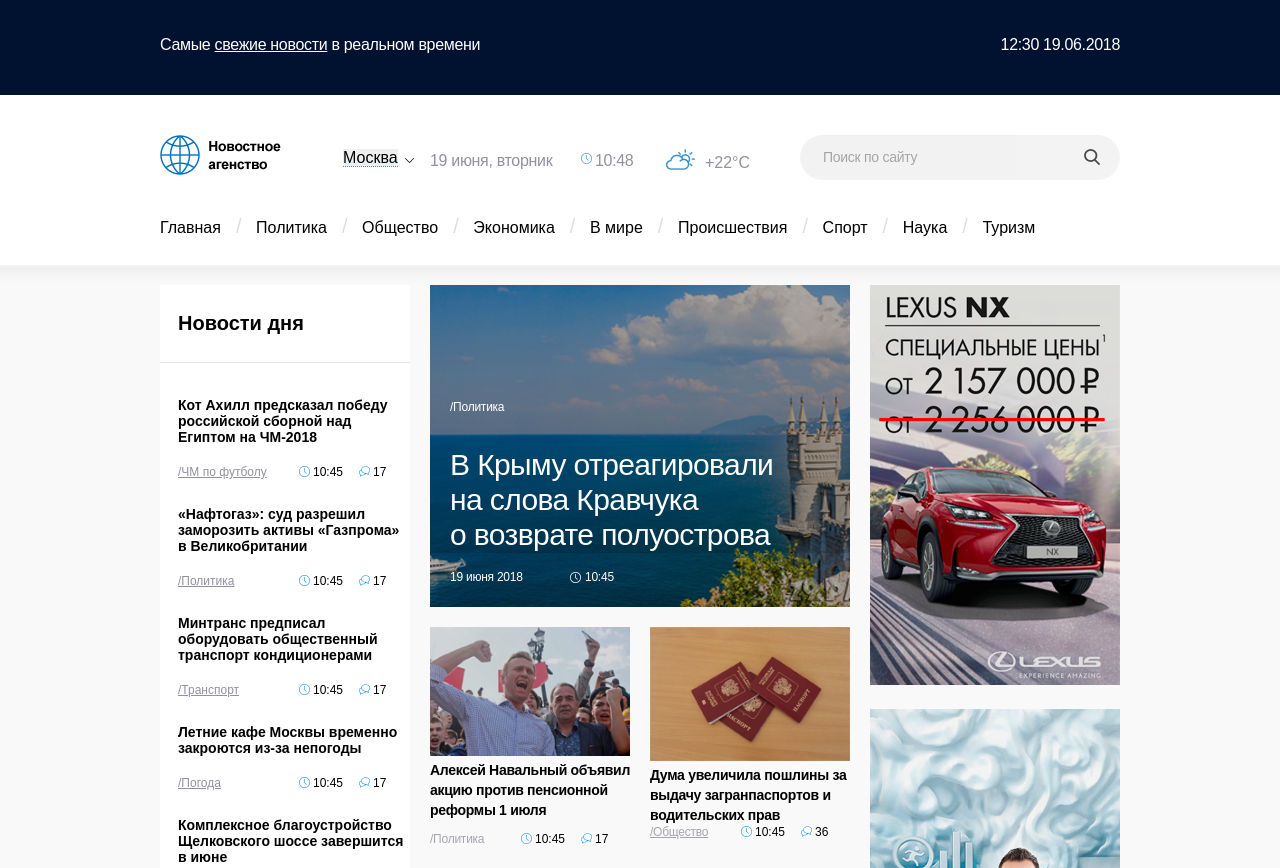
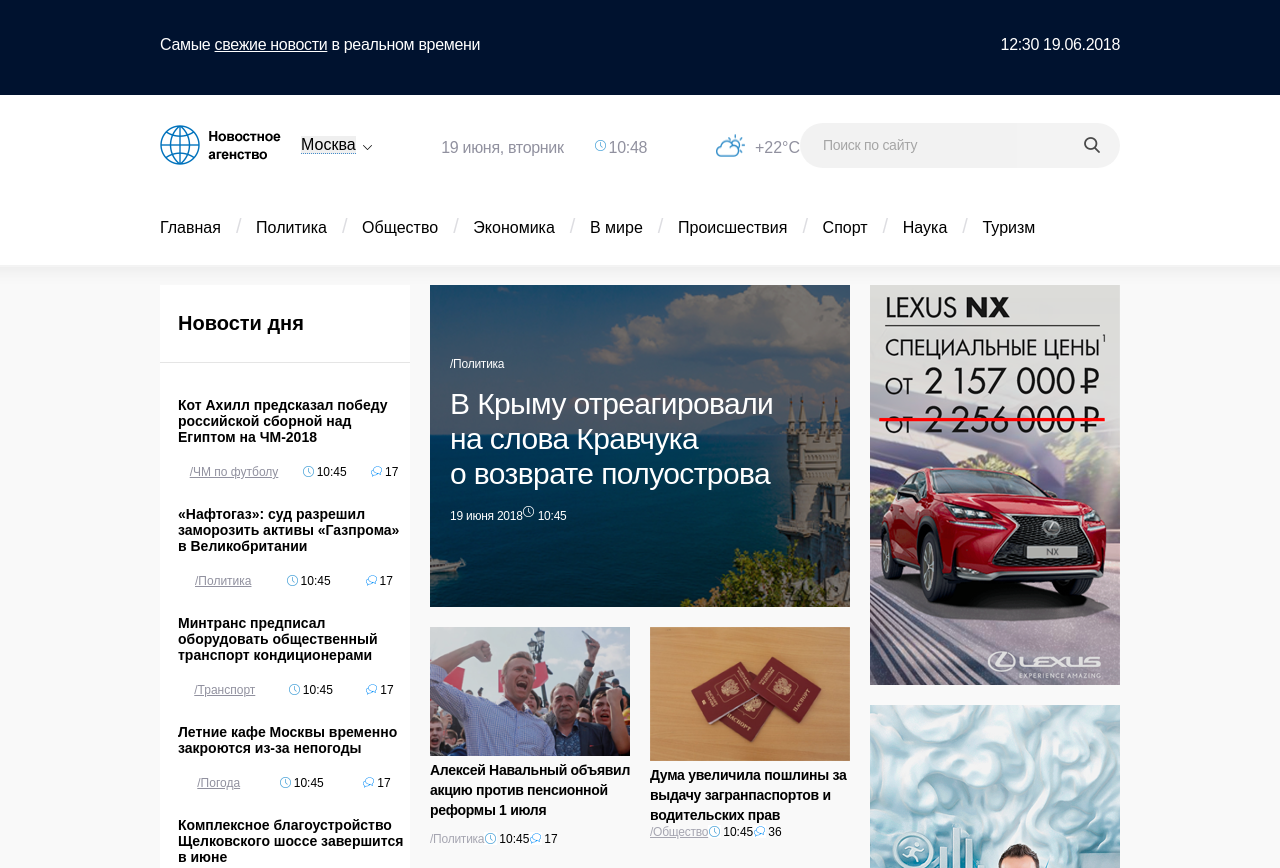
Before and after one commit to Pakistanka/News-portal, a plain HTML site: page index.html in a window 1280 px wide. Shown: the top 868 px of the page. Drawn offline with Linux system fonts and the light colour scheme.

Commit message:
delete floats and add flexes

```diff
--- a/css/styles.css
+++ b/css/styles.css
@@ -39,6 +39,8 @@ h2 {
 	width: 960px;
 	margin: 0 auto;
 	position: relative;
+	display: flex;
+    justify-content: space-between;
 }
 
 .datetime {
@@ -54,10 +56,12 @@ h2 {
 
 #header {
 	height: 100px;
+	display: flex;
+	align-items: center;
 }
 
 #logo {
-	position: absolute;
+	/* position: absolute; */
 	top: 40px;
 }
 
@@ -68,8 +72,13 @@ h2 {
 #column-left {
 	background-color: #FFFFFF;
 	width: 250px;
-	float: left;
+	display: flex;
+    flex-direction: column;
 }
+	.news {
+		display: flex;
+		justify-content: space-around ;
+	}
 
 	.news-item {
 		padding-left: 18px;
@@ -84,7 +93,8 @@ h2 {
 
 	.news-item-props {
 		font-size: 12px;
-		position: relative;
+		display: flex;
+    	justify-content: space-around;
 	}
 
 		.news-item-props a {
@@ -92,18 +102,18 @@ h2 {
 		}
 
 		.news-time {
-			position: absolute;
+			/* position: absolute;
 			top: 0;
-			left: 120px;
+			left: 120px; */
 			padding-left: 15px;
 			background-image: url('../img/icon-time.png');
 			background-repeat: no-repeat;
 		}
 
 		.news-comments-count {
-			position: absolute;
+			/* position: absolute;
 			top: 0;
-			left: 180px;
+			left: 180px; */
 			padding-left: 15px;
 			background-image: url('../img/icon-comments.png');
 			background-repeat: no-repeat;
@@ -128,8 +138,10 @@ h2 {
 
 #column-center {
 	width: 420px;
-	margin-left: 20px;
-	float: left;
+	/* margin-left: 20px; */
+	/* float: left; */
+	display: flex;
+	flex-direction: column;
 }
 
 #central-container {
@@ -137,6 +149,10 @@ h2 {
 	background-color: #f9f9f9;
 	background-image: url('../img/central-bg-top.png');
 	background-repeat: repeat-x;
+	/* height: 100vh; */
+
+	display: flex;
+	flex-direction: column;
 }
 
 #central-container .fixed-container {
@@ -145,7 +161,8 @@ h2 {
 
 #column-right {
 	width: 250px;
-	float: right;
+	display: flex;
+    flex-direction: column;
 }
 
 #column-right img {
@@ -160,41 +177,35 @@ h2 {
 	display: list-item;
 }
 .header-left {
-    float: left;
+	display: flex;
 }
 .header-right{
-    float: right;
+    /* float: right; */
 }
 .header-left,
 .header-right,
 .header-center{
-    height: 0px;
+	display: flex;
+	align-items: center;
 }
 .header-center {
-    float: left;
-    position: relative;
-    top: 52px;
-    left: 270px;
+    /* float: left; */
+    /* position: relative; */
+    /* top: 52px; */
+    /* left: 270px; */
     margin-top: 5px;
 }
 
 
 /* HEADER LOGO */
 .logo {
-    position:relative;
-    top: 40px;
+    margin-right: 20px;
     width: 121px;
-
-    float: left;
 }
 
 /* HEADER TOWN */
 .town {
-    position: relative;
-    top: 54px;
-    left: 62px;
 
-    float: right;
 }
     .town-name {
         color: #448ccb;
@@ -243,11 +254,9 @@ h2 {
 }
 
 
-
-
 /* HEADER TIME */
 .header-time {
-    float: right;
+    /* float: right; */
 
     color: #91919f;
     font-family: "Arial MT", sans-serif;
@@ -263,13 +272,10 @@ h2 {
 /* HEADER WEATHER */
 
 .weather {
-    position:relative;
-    top: 54px;
-    right: 50px;
-    float: left;
+	display: flex;
 }
     .weather-tem {
-        float: right;
+        /* float: right; */
         padding-left: 10px;
 		padding-top: 5px;
 		color: #91919f;
@@ -278,14 +284,11 @@ h2 {
 		font-weight: 400;
     }
     .weather-image {
-        float: left;
+        /* float: left; */
     }
 
 /* HEADER SEARCH */
 .search {
-    float: right;
-    position: relative;
-    top: 40px;
 }
     .search input {
         width: 320px;
@@ -381,16 +384,20 @@ h2 {
 
 #special-news {
 	margin-top: 20px;
-	height: 393px;
+	/* height: 393px; */
 	margin-bottom: 60px;
+	display: flex;
+    justify-content: space-around;
 }
 .special-left {
-	float: left;
+	/* float: left; */
 }
 .big-news {
 	background-image: url(../img/Layer_9.png);
 	width: 575px;
 	height: 393px;
+	background-size: contain;
+	background-repeat: no-repeat;
 }
 .opacity {
 	width: 575px;
@@ -400,12 +407,15 @@ h2 {
 	top: 20px;
 }
 .news-list {
-	height:393px;
-	position: absolute;
-	top: 20px;
-	margin-left: 20px;
-	margin-top: 100px;
 	line-height: 20px;
+	background-color: rgba(0,0,0, .45);
+	height: 100%;
+	width: 100%;
+
+	display: flex;
+    flex-direction: column;
+    align-items: flex-start;
+    justify-content: center;
 }
 	.news-span {
 		color: #ffffff;
@@ -413,7 +423,8 @@ h2 {
 		font-size: 12px;
 		font-weight: 400;
 		letter-spacing: -0.24px;
-		margin-bottom: 30px;
+		/* margin-bottom: 30px; */
+		padding-left: 20px;
 	}
 	.news-title {
 		color: #ffffff;
@@ -423,6 +434,7 @@ h2 {
 		letter-spacing: -0.6px;
 		line-height: 35px;
 		margin:0px;
+		padding-left: 20px;
 	}
 	.news-text {
 		opacity: 0.7;
@@ -431,6 +443,7 @@ h2 {
 		font-size: 14px;
 		font-weight: 400;
 		letter-spacing: -0.28px;
+		padding-left: 20px;
 	}
 	.news-list .news-item-props {
 		color: #ffffff;
@@ -439,22 +452,25 @@ h2 {
 		font-weight: 400;
 		letter-spacing: -0.24px;
 		margin: 15px 0px 25px;
+		padding-left: 20px;
 	}
 	.news-list .news-time {
-		position: absolute;
-		top: 0;
+		/* position: absolute;
+		top: 0; */
 		padding-left: 15px;
 		background-image: url('../img/clock.png');
 		background-repeat: no-repeat;
 	}
 
 .special-right {
-	float: right;
+	display: flex;
+    flex-direction: column;
 	width: 385px;
 }
 	.special-right h2 {
 		padding-left: 19px;
 		padding-top: 30px;
+		margin: 0;
 	}
 	.special-right .news-item-text{
 		font-weight: 700;
@@ -465,7 +481,7 @@ h2 {
 
 .footer {
 	background-color: #00122f;
-	height: 338px;
+	/* height: 338px; */
 }
 
 .copywrite {
@@ -480,22 +496,19 @@ h2 {
 
 	text-align: center;
     padding-top: 20px;
-    border-top: 1px solid #ffffff;
+	border-top: 1px solid #ffffff;
+	margin: 0px;
 }
 
 .footer-up {
-	height: 260px;
+	display: flex;
+	justify-content: space-between;
+    width: 100%;
 }
 
 .footer-left {
-	float: left;
+	display: flex;
 }
-	.list-left{
-		float: left;
-	}
-	.list-right {
-		float: right;
-	}
 	.list-left,
 	.list-right {
 		list-style:none;
@@ -510,12 +523,12 @@ h2 {
 		margin-bottom: 20px;
 	}
 .footer-central {
-	float: left;
-	margin-left: 160px;
 	margin-top: 50px;
 }
-	.footer-central img {
-		float: left;
+
+	.footer-central__wrap {
+		display: flex;
+		align-items: center;
 	}
 	.fc-text {
 		margin: 0px;
@@ -543,7 +556,6 @@ h2 {
 	}
 
 .footer-right{
-	float: right;
 	margin-top: 50px;
 }
 	.info {
@@ -575,18 +587,8 @@ h2 {
 	height: 322px;
 }
 
-.main-news .opacity {
-	background-image: url(../img/Layer_2.png);
-	width: 420px;
-	height: 322px;
-	opacity: .45;
-	position: relative;
-	top: 0px;
-}
+.main-news .news-list {
 
-.main-news .news-list {
-	position: absolute;
-	top: 0;
 	height: 322px;
 }
 
@@ -599,19 +601,24 @@ h2 {
 	letter-spacing: -0.6px;
 }
 
-.main-news .news-time {
-	background-position: left;
-}
 
 .small-news {
 	margin: 20px 0px 0px 0px;
 	padding: 0px;
 	width: 200px;
-	float: left;
+	/* float: left; */
 }
 .small-news:first-child{
 	margin-right: 20px;
 }
+.small-news .news-item-props {
+	justify-content: flex-start;
+    align-items: center;
+	display: flex;
+}
+	.small-news .news-item-props .news-span {
+		padding-left: 0px;
+	}
 .small-news img {
 	width: 200px;
 }
@@ -634,16 +641,16 @@ h2 {
     font-size: 12px;
     font-weight: 400;
     letter-spacing: -0.24px;
-    margin-bottom: 30px;
+    /* margin-bottom: 30px; */
 }
 
-.small-news .news-time {
+/* .small-news .news-time {
     position: absolute;
     top: 0;
     left: 90px;
-}
-.small-news .news-comments-count {
+} */
+/* .small-news .news-comments-count {
     position: absolute;
     top: 0;
     left: 150px;
-}
+} */
--- a/index.html
+++ b/index.html
@@ -132,7 +132,6 @@
 			</div>
 			<div id="column-center">
 				<article class="main-news">
-					<div class="opacity"></div>
 					<div class="news-list">
 						<p class="news-span">/Политика</p>
 						<h3 class="news-title">В Крыму отреагировали<br>
@@ -144,7 +143,7 @@
 						</div>
 					</div>
 				</article>
-				<section>
+				<section class="news">
 					<figure class="small-news">
 						<img src="./img/Layer_3.png" alt="Навальный">
 						<figcaption>Алексей Навальный объявил акцию против пенсионной реформы 1 июля</figcaption>
@@ -170,7 +169,7 @@
 						</div>
 					</figure>
 				</section>
-				<section>
+				<section class="news">
 					<figure class="small-news">
 						<img src="./img/Layer_5.png" alt="Стриминг">
 						<figcaption>В России заработал
@@ -207,8 +206,7 @@
 		<div class="fixed-container">
 			<div id="special-news">
 				<article class="special-left">
-					<div class="big-news"></div>
-					<div class="opacity"></div>
+					<div class="big-news">
 						<div class="news-list">
 							<a href="#" class="news-span">/Политика</a href="#">
 							<h3 class="news-title">Пекин обвинил Вашингтон<br> в развязывании торговой<br> войны</h2>
@@ -220,6 +218,8 @@
 								и «количественные» меры, если президент США Дональд Трамп введет<br>
 								дополнительные пошлины на китайские товары</p>
 						</div>
+					</div>
+
 				</article>
 				<div class="special-right">
 					<h2>Самые читаемые новости</h2>
@@ -276,8 +276,11 @@
 					</ul>
 				</div>
 				<div class="footer-central">
+					<div class="footer-central__wrap">
 						<img src="./img/internet.png" alt="">
 						<p class="fc-text">Новостное<br> агентство</p>
+					</div>
+
 					<ul class="fc-list">
 						<li>Об агенстве</li>
 						<li>Контакты</li>
```
Lines whose indentation alone changed are shown as unchanged.
